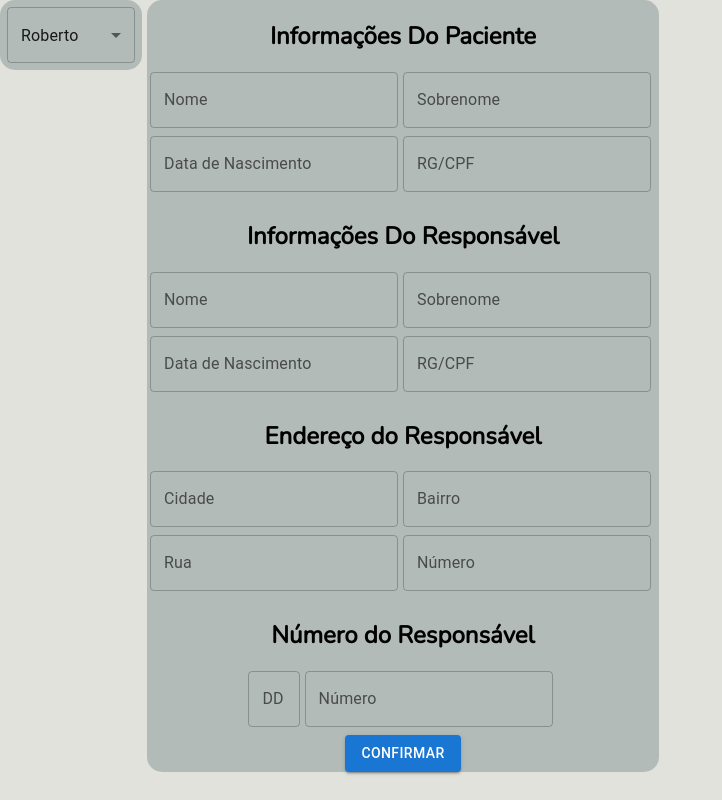
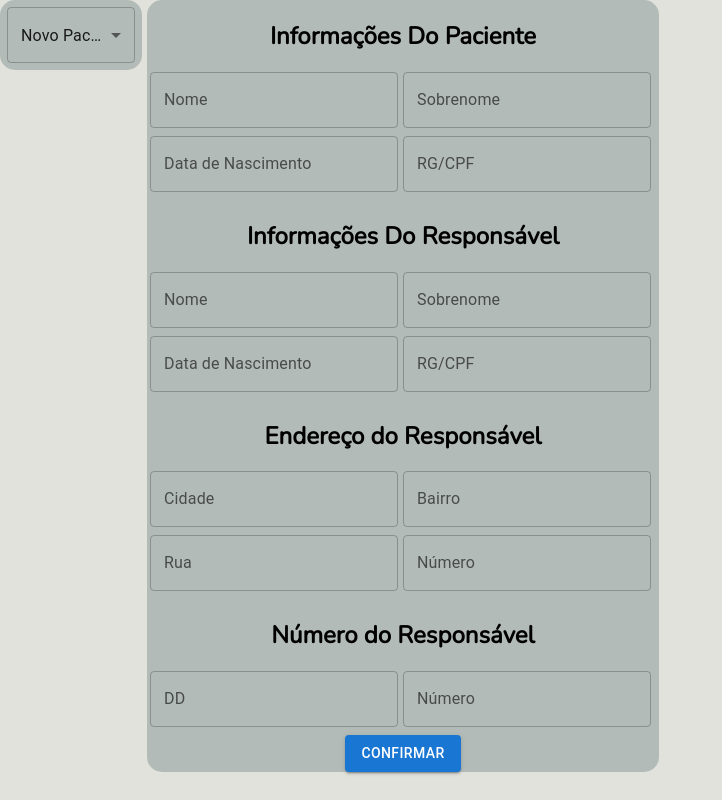
Before and after one commit to phlzera/producao-enfermagem, a React (Create React App) app: page /pacientes in a window 1280 px wide. Shown: the whole page, without its empty margins (0-722 px from the left). Built offline with nearby package versions, Linux system fonts and the light colour scheme.

Commit message:
Mudancas pequenas na implementação

```diff
--- a/src/Componentes/ControleFuncionarios/SideBarFuncionarios.jsx
+++ b/src/Componentes/ControleFuncionarios/SideBarFuncionarios.jsx
@@ -16,7 +16,7 @@ const SideBarFuncionarios = () => {
   return (
     <>
       <FlexBox>
-        <Select name="ListaDeFuncionarios" defaultValue={10}>
+        <Select name="ListaDeFuncionarios" defaultValue={0}>
           <MenuItem value={0}>Novo Funcionario...</MenuItem>
           <MenuItem value={10}>Leonardo</MenuItem>
           <MenuItem value={20}>Joao</MenuItem>
--- a/src/Componentes/ControlePacientes/GeradorDePacientes.jsx
+++ b/src/Componentes/ControlePacientes/GeradorDePacientes.jsx
@@ -1,5 +1,4 @@
 import {Button, TextField } from "@mui/material";
-import styledEngine from "@mui/styled-engine";
 import styled from "styled-components";
 
 const Form = styled.form`
@@ -12,9 +11,13 @@ const Form = styled.form`
     width: 40%;
 `
 
-const StyledTextField = styledEngine(TextField)`
-    margin: 0px 5px 8px 0px;
-`
+
+
+const StyledTextField = props => (
+    <TextField label={props.label} style={{margin: "0px 5px 8px 0px"}} color={'primary'}>
+        {props.children}
+    </TextField>
+)
 
 const SubTitle = styled.h2`
     width: 100%;
--- a/src/Componentes/ControlePacientes/SideBarPacientes.jsx
+++ b/src/Componentes/ControlePacientes/SideBarPacientes.jsx
@@ -17,7 +17,7 @@ const SideBarPacientes = () => {
   return (
     <>
       <FlexBox>
-        <Select name="ListaDePacientes" defaultValue={10}>
+        <Select name="ListaDePacientes" defaultValue={0}>
           <MenuItem value={0}>Novo Paciente...</MenuItem>
           <MenuItem value={10}>Roberto</MenuItem>
           <MenuItem value={20}>Oliveira</MenuItem>
--- a/src/Componentes/Dashboard/BotoesDashboard.jsx
+++ b/src/Componentes/Dashboard/BotoesDashboard.jsx
@@ -1,12 +1,19 @@
 import { Link } from "react-router-dom";
+import styled from "styled-components";
 import CardDashBoard from "../../Styled-Components/CardDashBoard";
 import DashBoardIcons from "../../Styled-Components/DashBoardIcons";
 const iconeEvolucoes = require("../../icons/medical-history.png");
 const iconePacientes = require("../../icons/paciente.png")
 const iconeFuncionarios = require("../../icons/funcionarios.png")
+
+const DivMae = styled.div`
+  display: flex;
+  width: 80%
+`
+
 const BotoesDashboard = () => {
   return (
-    <>
+    <DivMae>
       <Link to={"/evolucoes"} style={{ textDecoration: "none" }}>
         <CardDashBoard>
           <DashBoardIcons src={iconeEvolucoes} alt="Prancheta" />
@@ -25,7 +32,7 @@ const BotoesDashboard = () => {
           <h2>Controle de Funcionarios</h2>
         </CardDashBoard>
       </Link>
-    </>
+    </DivMae>
   );
 };
 
--- a/src/Styled-Components/CardDashBoard/index.js
+++ b/src/Styled-Components/CardDashBoard/index.js
@@ -4,10 +4,10 @@ export default styled.div`
   font-family: nunito;
   display: flex;
   align-items: center;
-  width: 95%;
+  width: 96%;
+  height: 150px;
   padding: 5px;
   border: solid 1px lightcyan;
-  margin: 0px 5px 0px 20px;
   border-radius: 20px;
   background-color: #0b2a3d;
 `;
--- a/src/Styled-Components/DivDashboard/index.js
+++ b/src/Styled-Components/DivDashboard/index.js
@@ -1,9 +1,8 @@
 import styled from "styled-components";
 
 export default styled.div`
-  width: 60%;
   display: flex;
   align-items: center;
+  justify-content: center;
   margin: 20% auto auto auto;
-  border-radius: 10px;
 `;
```
